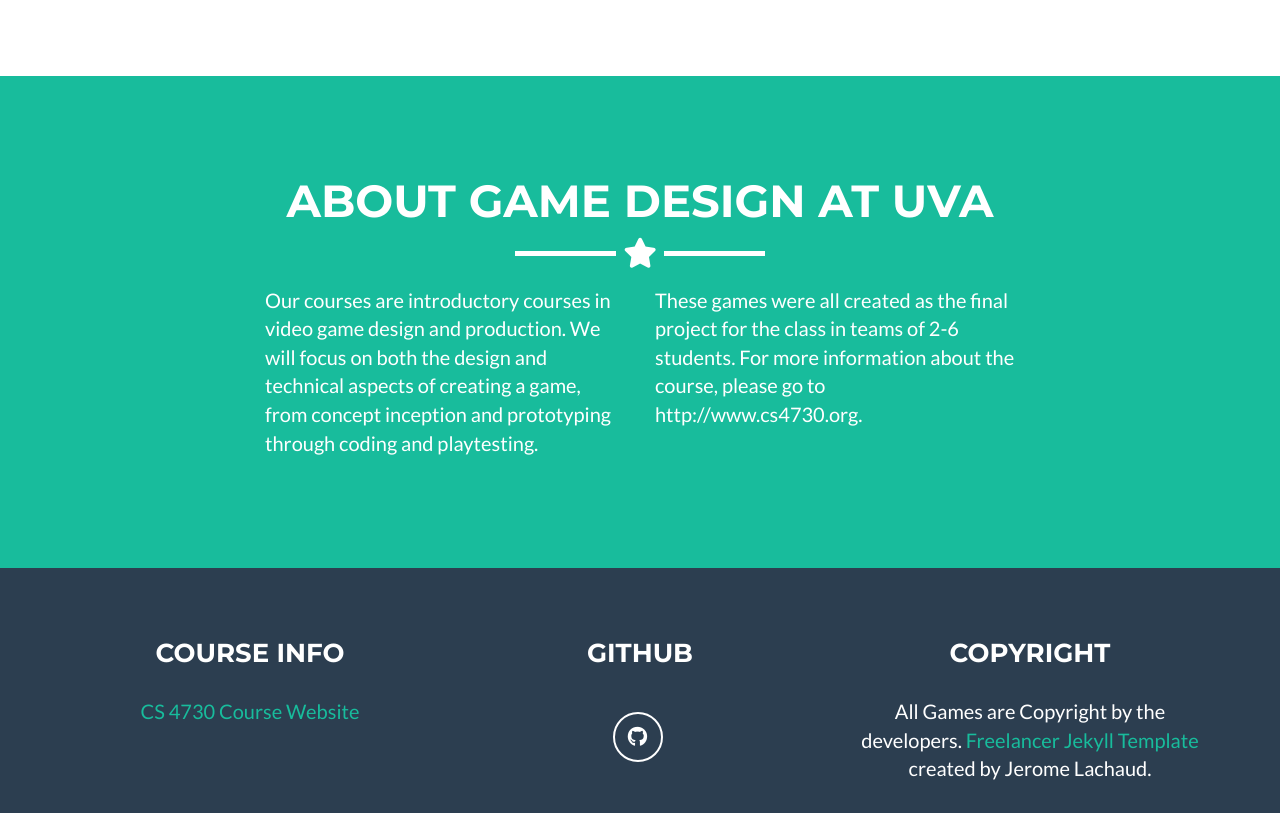
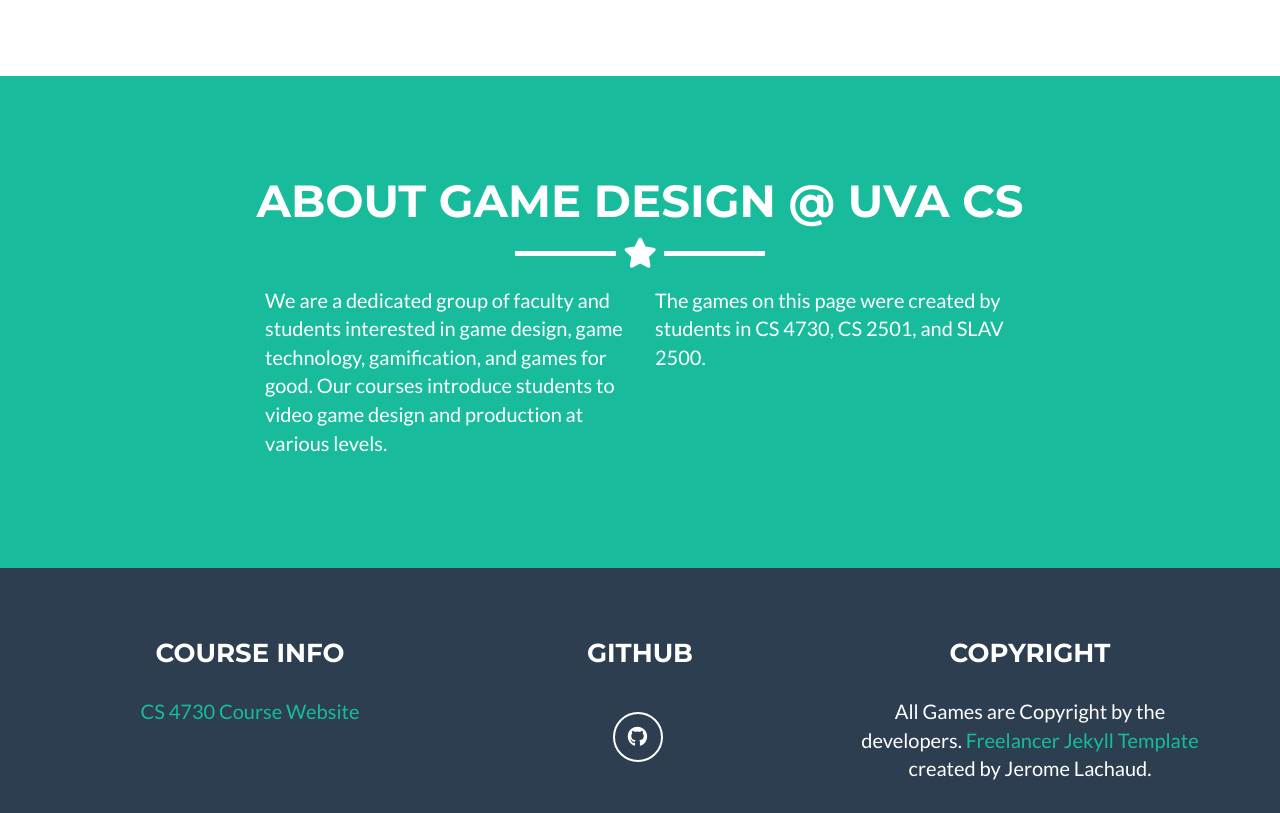
Before and after one commit to marksherriff/cs4730.games, a Jekyll site: the page built from _posts/2025-05-01-CURSEANDCURE.markdown, in a window 1280 px wide and 900 px high, scrolled down 2800 px, cut to the strip 87-900 px from the top of the window. Built offline with Jekyll 4.4.1, drawn with Linux system fonts in a browser that asks for light colours.

Commit message:
page update

```diff
--- a/_includes/about.html
+++ b/_includes/about.html
@@ -3,16 +3,16 @@
   <div class="container">
     <div class="row">
       <div class="col-lg-12 text-center">
-        <h2>About Game Design at UVA</h2>
+        <h2>About Game Design @ UVA CS</h2>
         <hr class="star-light">
       </div>
     </div>
     <div class="row">
       <div class="col-lg-4 col-lg-offset-2">
-        <p>Our courses are introductory courses in video game design and production. We will focus on both the design and technical aspects of creating a game, from concept inception and prototyping through coding and playtesting.</p>
+        <p>We are a dedicated group of faculty and students interested in game design, game technology, gamification, and games for good. Our courses introduce students to video game design and production at various levels. </p>
       </div>
       <div class="col-lg-4">
-        <p>These games were all created as the final project for the class in teams of 2-6 students.  For more information about the course, please go to http://www.cs4730.org.</p>
+        <p>The games on this page were created by students in CS 4730, CS 2501, and SLAV 2500.</p>
       </div>
 
     </div>
```
